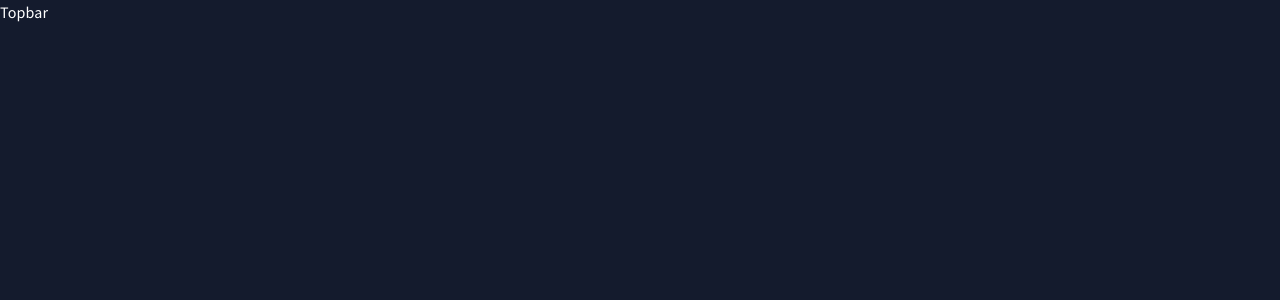
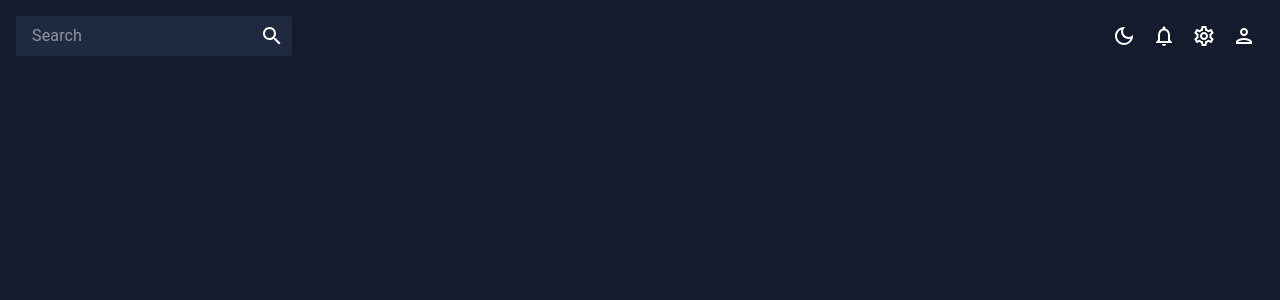
Before and after one commit to gabriel-baptista/Yin-Yang, a React (Vite) app in the folder front-end/: page / in a window 1280 px wide. Shown: the top 300 px of the page. Built offline with nearby package versions, Linux system fonts and the light colour scheme.

Commit message:
criando componente Topbar e botão de theme mode

```diff
--- a/front-end/src/scenes/global/Topbar.jsx
+++ b/front-end/src/scenes/global/Topbar.jsx
@@ -1,5 +1,54 @@
+import { Box, IconButton, useTheme } from "@mui/material";
+import { useContext } from "react";
+import { ColorModeContext, tokens } from "../../theme";
+import InputBase from "@mui/material/InputBase";
+import LightModeOutlinedIcon from "@mui/icons-material/LightModeOutlined";
+import DarkModeOutlinedIcon from "@mui/icons-material/DarkModeOutlined";
+import NotificationsOutlinedIcon from "@mui/icons-material/NotificationsOutlined";
+import SettingsOutlinedIcon from "@mui/icons-material/SettingsOutlined";
+import PersonOutlinedIcon from "@mui/icons-material/PersonOutlined";
+import SearchIcon from "@mui/icons-material/Search";
+
 const Topbar = () => {
-    return <div>Topbar</div>
-}
+  const theme = useTheme();
+  const colors = tokens(theme.palette.mode);
+  const colorMode = useContext(ColorModeContext);
+
+  return (
+    <Box display="flex" justifyContent="space-between" p={2}>
+      {/* SEARCH BAR */}
+      <Box
+        display="flex"
+        backgroundColor={colors.primary[400]}
+        borderRadius="3px"
+      >
+        <InputBase sx={{ ml: 2, flex: 1 }} placeholder="Search" />
+        <IconButton type="button" sx={{ p: 1 }}>
+          <SearchIcon />
+        </IconButton>
+      </Box>
+
+      {/* ICONS */}
+      <Box display="flex">
+        <IconButton onClick={colorMode.toggleColorMode}>
+          {theme.palette.mode === "dark" ? (
+            <DarkModeOutlinedIcon />
+          ) : (
+            <LightModeOutlinedIcon />
+          )}
+        </IconButton>
+        <IconButton>
+          <NotificationsOutlinedIcon />
+        </IconButton>
+        <IconButton>
+          <SettingsOutlinedIcon />
+        </IconButton>
+        <IconButton>
+          <PersonOutlinedIcon />
+        </IconButton>
+      </Box>
+    </Box>
+  );
+};
 
 export default Topbar;
--- a/front-end/src/theme.js
+++ b/front-end/src/theme.js
@@ -1,64 +1,64 @@
 import { createContext, useState, useMemo } from "react";
 import { createTheme } from "@mui/material/styles";
 
-// color design tokens
+// color design tokens export
 export const tokens = (mode) => ({
   ...(mode === "dark"
     ? {
       grey: {
-          100: "#141414",
-          200: "#292929",
-          300: "#3d3d3d",
-          400: "#525252",
+        100: "#e0e0e0",
+        200: "#c2c2c2",
+        300: "#a3a3a3",
+        400: "#858585",
         500: "#666666",
-          600: "#858585",
-          700: "#a3a3a3",
-          800: "#c2c2c2",
-          900: "#e0e0e0",
+        600: "#525252",
+        700: "#3d3d3d",
+        800: "#292929",
+        900: "#141414",
       },
       primary: {
-          100: "#040509",
-          200: "#080b12",
-          300: "#0c101b",
-          400: "#f2f0f0",
+        100: "#d0d1d5",
+        200: "#a1a4ab",
+        300: "#727681",
+        400: "#1F2A40",
         500: "#141b2d",
-          600: "#434957",
-          700: "#727681",
-          800: "#a1a4ab",
-          900: "#d0d1d5",
+        600: "#101624",
+        700: "#0c101b",
+        800: "#080b12",
+        900: "#040509",
       },
       greenAccent: {
-          100: "#0f2922",
-          200: "#1e5245",
-          300: "#2e7c67",
-          400: "#3da58a",
+        100: "#dbf5ee",
+        200: "#b7ebde",
+        300: "#94e2cd",
+        400: "#70d8bd",
         500: "#4cceac",
-          600: "#70d8bd",
-          700: "#94e2cd",
-          800: "#b7ebde",
-          900: "#dbf5ee",
+        600: "#3da58a",
+        700: "#2e7c67",
+        800: "#1e5245",
+        900: "#0f2922",
       },
       redAccent: {
-          100: "#2c100f",
-          200: "#58201e",
-          300: "#832f2c",
-          400: "#af3f3b",
+        100: "#f8dcdb",
+        200: "#f1b9b7",
+        300: "#e99592",
+        400: "#e2726e",
         500: "#db4f4a",
-          600: "#e2726e",
-          700: "#e99592",
-          800: "#f1b9b7",
-          900: "#f8dcdb",
+        600: "#af3f3b",
+        700: "#832f2c",
+        800: "#58201e",
+        900: "#2c100f",
       },
       blueAccent: {
-          100: "#151632",
-          200: "#2a2d64",
-          300: "#3e4396",
-          400: "#535ac8",
+        100: "#e1e2fe",
+        200: "#c3c6fd",
+        300: "#a4a9fc",
+        400: "#868dfb",
         500: "#6870fa",
-          600: "#868dfb",
-          700: "#a4a9fc",
-          800: "#c3c6fd",
-          900: "#e1e2fe",
+        600: "#535ac8",
+        700: "#3e4396",
+        800: "#2a2d64",
+        900: "#151632",
       },
     }
   : {
@@ -77,9 +77,9 @@
         100: "#040509",
         200: "#080b12",
         300: "#0c101b",
-          400: "#101624",
+        400: "#f2f0f0",
         500: "#141b2d",
-          600: "#434957",
+        600: "#1F2A40",
         700: "#727681",
         800: "#a1a4ab",
         900: "#d0d1d5",
@@ -128,6 +128,7 @@
     palette: {
       mode: mode,
       ...(mode === "dark"
+        // palette values for dark mode
         ? {
             primary: {
               main: colors.primary[500],
@@ -145,6 +146,7 @@
             },
           }
         : {
+          // palette values for light mode
             primary: {
               main: colors.primary[100],
             },
@@ -192,7 +194,7 @@
   };
 };
 
-// context
+// context for color mode
 export const ColorModeContext = createContext({
   toggleColorMode: () => {},
 });
```
Lines whose indentation alone changed are shown as unchanged.
